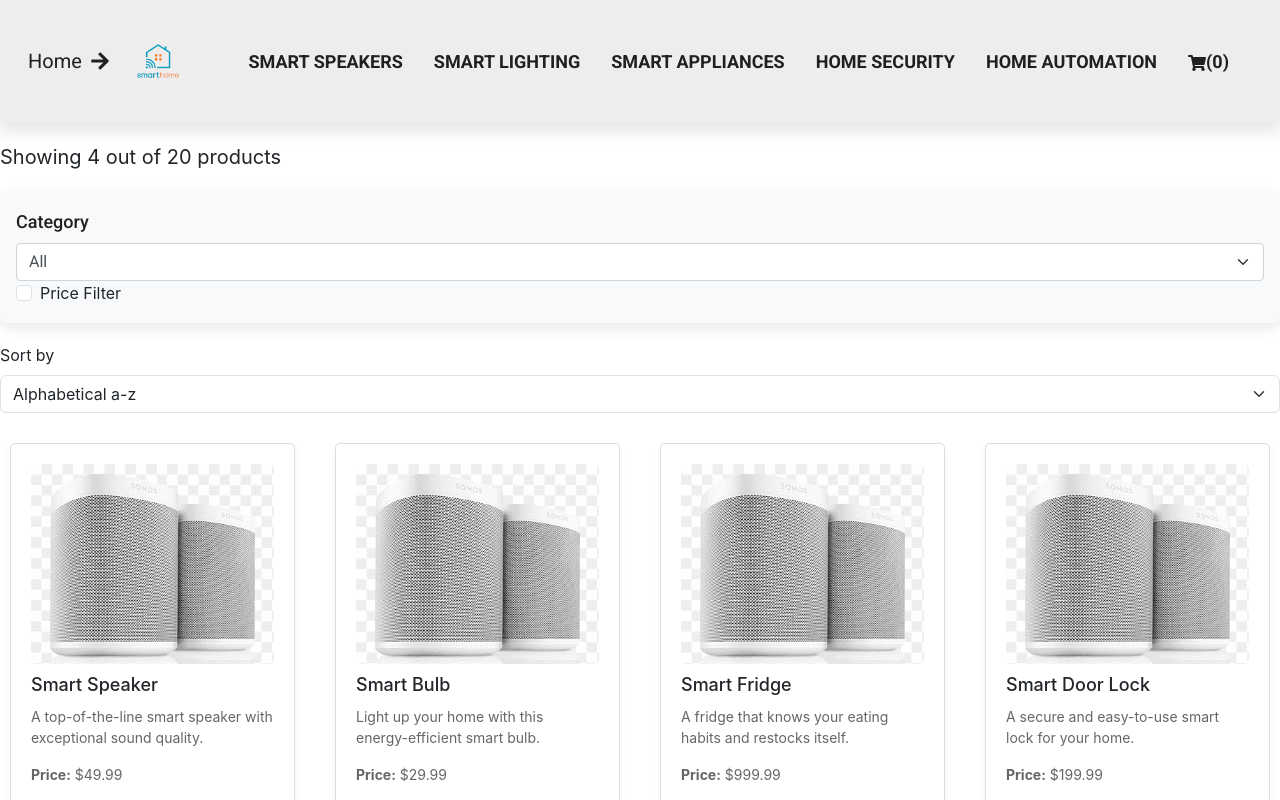
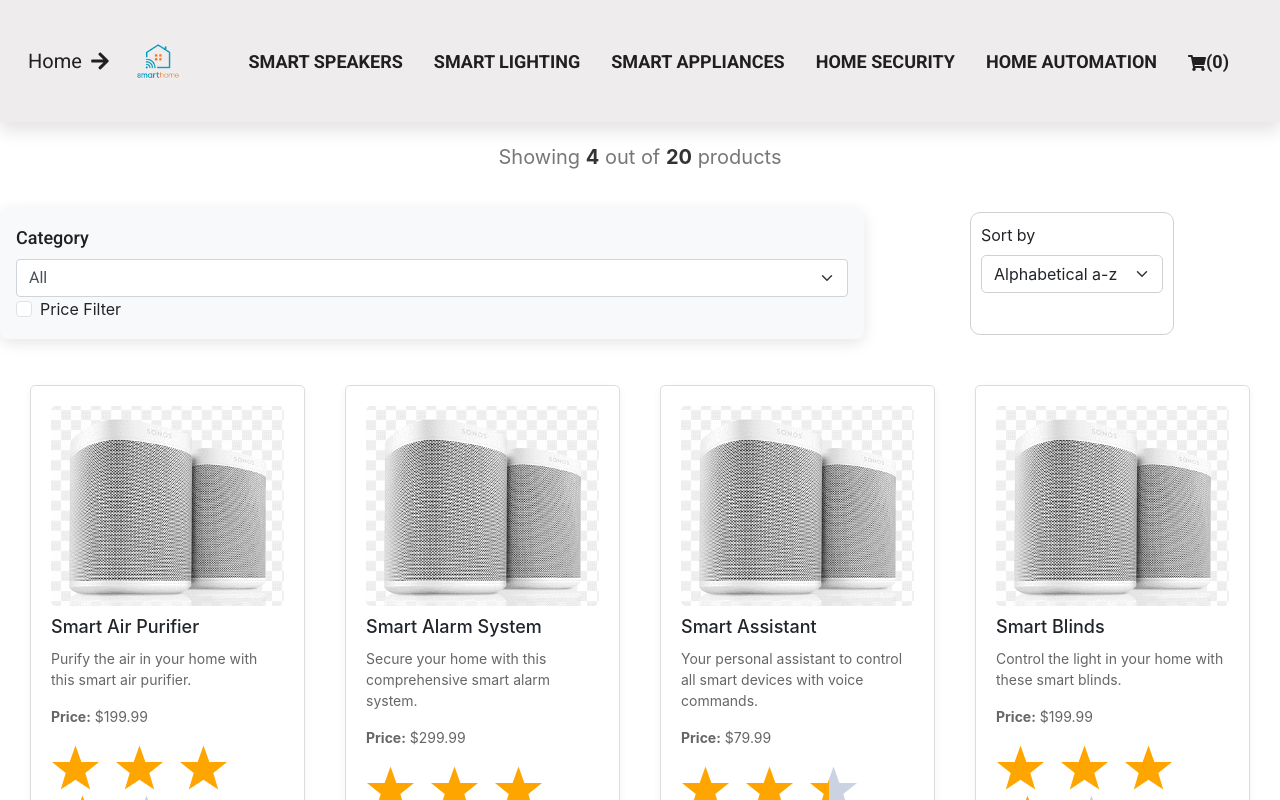
Before and after one commit to peter1998/NexusProductMatrix, a React (Create React App) app: page / in a window 1280 px wide. Shown: the top 800 px of the page. Built offline with nearby package versions, Linux system fonts and the light colour scheme.

Commit message:
[C] Clean layout for the App component.

```diff
--- a/src/App.css
+++ b/src/App.css
@@ -11,3 +11,16 @@
 .footer {
   flex-shrink: 0;
 }
+
+.filter-sort-container {
+  display: flex;
+  justify-content: space-between;
+}
+
+.filter-sort-container > :first-child {
+  flex: 2;
+}
+
+.filter-sort-container > :last-child {
+  flex: 1;
+}
--- a/src/App.js
+++ b/src/App.js
@@ -39,7 +39,20 @@ function App() {
           product.category === filterOptions.category) &&
         product.price <= filterOptions.price
     )
-    .sort(/* sort logic */)
+    .sort((a, b) => {
+      switch (sortOption) {
+        case "name-asc":
+          return a.name.localeCompare(b.name);
+        case "name-desc":
+          return b.name.localeCompare(a.name);
+        case "price-asc":
+          return a.price - b.price;
+        case "price-desc":
+          return b.price - a.price;
+        default:
+          return 0;
+      }
+    })
     .slice(0, limit);
 
   return (
@@ -61,6 +74,7 @@ function App() {
                   count={displayedProducts.length}
                   total={totalProducts}
                 />
+                <div className="filter-sort-container">
                   <Filter
                     onFilterChange={(filterType, value) => {
                       setFilterOptions((prevFilterOptions) => ({
@@ -70,6 +84,8 @@ function App() {
                     }}
                   />
                   <Sort onSortChange={setSortOption} />
+                </div>
+
                 <ProductGrid products={displayedProducts} />
                 <LoadMore onLoadMore={handleLoadMore} />
               </>
--- a/src/components/ProductCounter/ProductCounter.js
+++ b/src/components/ProductCounter/ProductCounter.js
@@ -4,7 +4,11 @@ import "./productCounter.css";
 function ProductCounter({ count, total }) {
   return (
     <div className="product-counter">
-      Showing {count} out of {total} products
+      <span className="counter-text">Showing </span>
+      <span className="counter-number">{count}</span>
+      <span className="counter-text"> out of </span>
+      <span className="counter-number">{total}</span>
+      <span className="counter-text"> products</span>
     </div>
   );
 }
--- a/src/components/ProductCounter/productCounter.css
+++ b/src/components/ProductCounter/productCounter.css
@@ -1,4 +1,21 @@
 .product-counter {
   margin: 20px 0;
   font-size: 20px;
+  text-align: center;
+  transition: all 0.3s ease-in-out;
 }
+
+.counter-text {
+  color: #777;
+}
+
+.counter-number {
+  color: #333;
+  font-weight: bold;
+  transform: scale(1);
+  transition: transform 0.3s ease-in-out;
+}
+
+.product-counter:hover .counter-number {
+  transform: scale(1.2);
+}
--- a/src/components/ProductGrid/productGrid.css
+++ b/src/components/ProductGrid/productGrid.css
@@ -1,6 +1,12 @@
 .product-grid {
-  display: flex;
-  flex-wrap: wrap;
+  display: grid;
+  grid-template-columns: repeat(2, 1fr);
   gap: 20px;
-  margin: 20px 0;
+  padding: 20px;
 }
+
+@media (min-width: 600px) {
+  .product-grid {
+    grid-template-columns: repeat(4, 1fr);
+  }
+}
--- a/src/components/Sort/Sort.js
+++ b/src/components/Sort/Sort.js
@@ -4,6 +4,7 @@ import "./sort.css";
 
 function Sort({ onSortChange }) {
   return (
+    <div className="sort-container">
       <Form className="sort">
         <Form.Group controlId="formGridState">
           <Form.Label>Sort by</Form.Label>
@@ -18,6 +19,7 @@ function Sort({ onSortChange }) {
           </Form.Select>
         </Form.Group>
       </Form>
+    </div>
   );
 }
 
--- a/src/components/Sort/sort.css
+++ b/src/components/Sort/sort.css
@@ -1,3 +1,31 @@
+.sort-container {
+  perspective: 1000px;
+  margin: 20px 0;
+  display: flex;
+  justify-content: center;
+}
+
 .sort {
-  margin: 20px 0;
+  margin: 0;
+  transform-style: preserve-3d;
+  transition: transform 0.5s ease-in-out;
+  width: fit-content;
+  border: 1px solid #d0d0d0;
+  padding: 10px;
+  border-radius: 10px;
 }
+
+.sort:hover {
+  transform: rotateY(10deg) rotateX(5deg);
+}
+
+.sort select {
+  border-radius: 5px;
+  transition: all 0.3s ease-in-out;
+  border: 1px solid #d0d0d0;
+}
+
+.sort select:focus {
+  outline: none;
+  box-shadow: 0 0 10px rgba(0, 0, 0, 0.1);
+}
```
Lines whose indentation alone changed are shown as unchanged.
